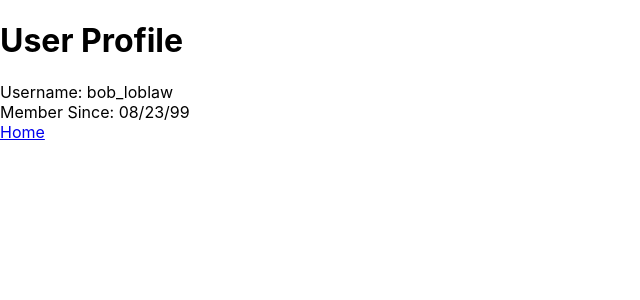
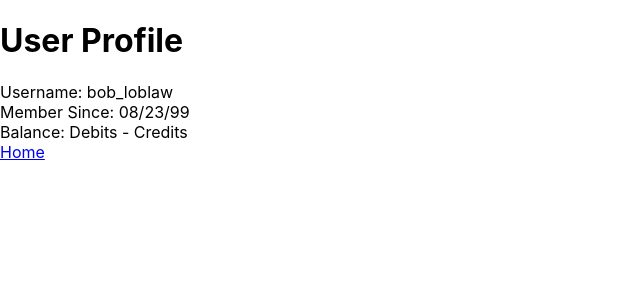
Before and after one commit to klimenkoff9/bank-of-react, a React (Create React App) app: page /userProfile in a window 1280 px wide. Shown: the top 300 px of the page, without its empty margins (0-640 px from the left). Built offline with nearby package versions, Linux system fonts and the light colour scheme.

Commit message:
Rearrange pages

```diff
--- a/src/App.js
+++ b/src/App.js
@@ -10,7 +10,7 @@ class App extends Component {
     super();
 
     this.state = {
-      accountBalance: 14568.27,
+      accountBalance: "Debits - Credits",
       currentUser: {
         userName: 'bob_loblaw',
         memberSince: '08/23/99',
@@ -28,16 +28,16 @@ class App extends Component {
 
     const HomeComponent = () => (<Home accountBalance={this.state.accountBalance}/>);
     const UserProfileComponent = () => (
-        <UserProfile userName={this.state.currentUser.userName} memberSince={this.state.currentUser.memberSince}  />
+        <UserProfile userName={this.state.currentUser.userName} memberSince={this.state.currentUser.memberSince} accountBalance={this.state.accountBalance}  />
     );
-    const LogInComponent = () => (<LogIn user={this.state.currentUser} mockLogIn={this.mockLogIn} {...this.props}/>)
+    const LogInComponent = () => (<LogIn user={this.state.currentUser} mockLogIn={this.mockLogIn} {...this.props} accountBalance={this.state.accountBalance}/>)
 
     return (
         <Router>
           <div>
-            <Route exact path="/" render={HomeComponent}/>
+            <Route exact path="/home" render={HomeComponent}/>
             <Route exact path="/userProfile" render={UserProfileComponent}/>
-            <Route exact path="/login" render={LogInComponent}/>
+            <Route exact path="/" render={LogInComponent}/>
           </div>
         </Router>
     );
--- a/src/components/Login.jsx
+++ b/src/components/Login.jsx
@@ -1,5 +1,6 @@
 import React, { Component } from 'react'
 import { Redirect } from 'react-router-dom'
+import AccountBalance from "./AccountBalance"
 
 class LogIn extends Component {
   constructor () {
@@ -46,6 +47,7 @@ class LogIn extends Component {
           </div>
           <button>Log In</button>
         </form>
+        <AccountBalance accountBalance={this.props.accountBalance}/>
       </div>
     )
   }
--- a/src/components/UserProfile.jsx
+++ b/src/components/UserProfile.jsx
@@ -1,5 +1,6 @@
 import React, {Component} from 'react';
 import {Link} from 'react-router-dom';
+import AccountBalance from "./AccountBalance"
 
 class UserProfile extends Component {
   render() {
@@ -9,9 +10,10 @@ class UserProfile extends Component {
 
           <div>Username: {this.props.userName}</div>
           <div>Member Since: {this.props.memberSince}</div>
+          <AccountBalance accountBalance={this.props.accountBalance}/>
 
 
-          <Link to="/">Home</Link>
+          <Link to="/home">Home</Link>
         </div>
     );
   }
```
Also changed, not shown: 1 other file (tests, documents, lock files or other folders).
